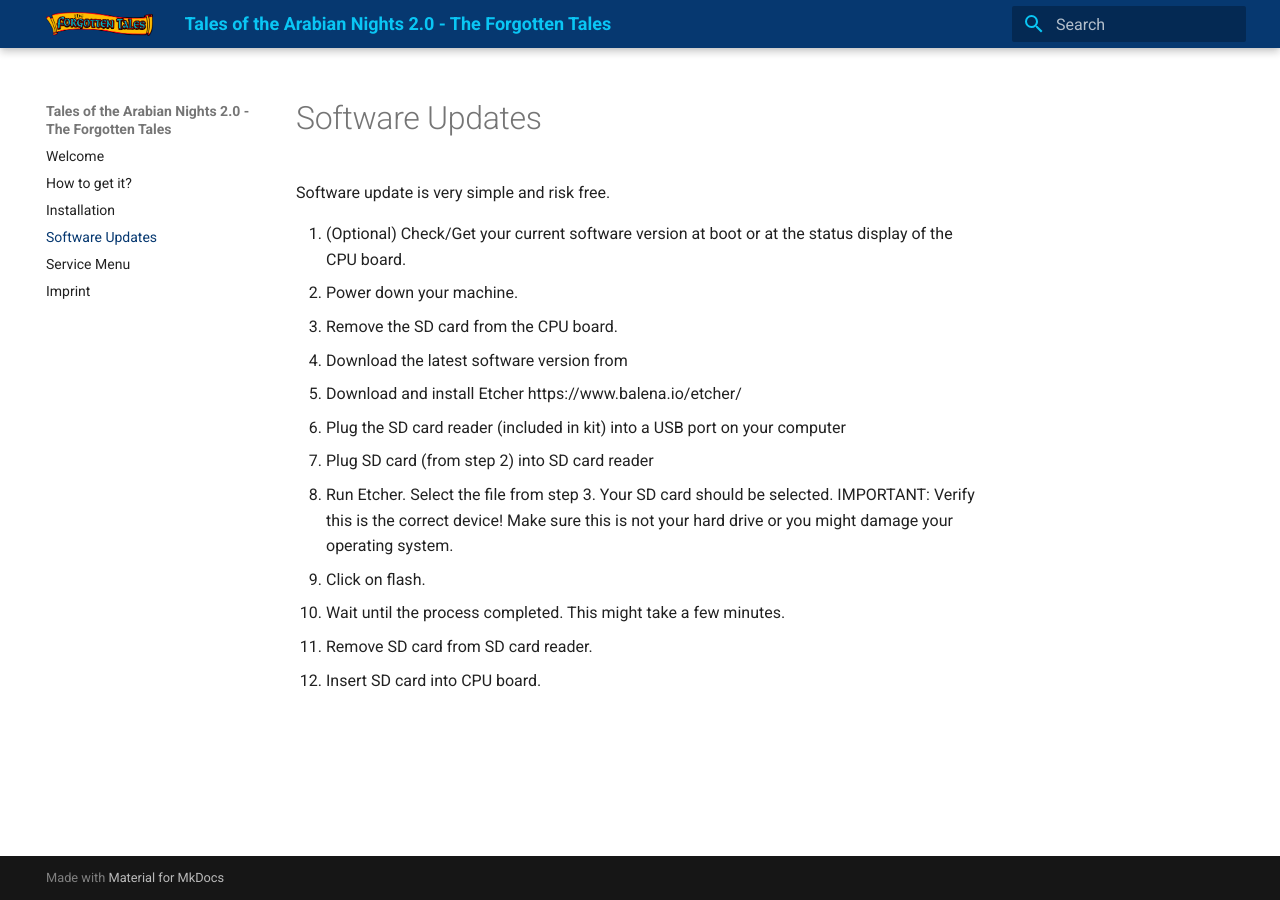
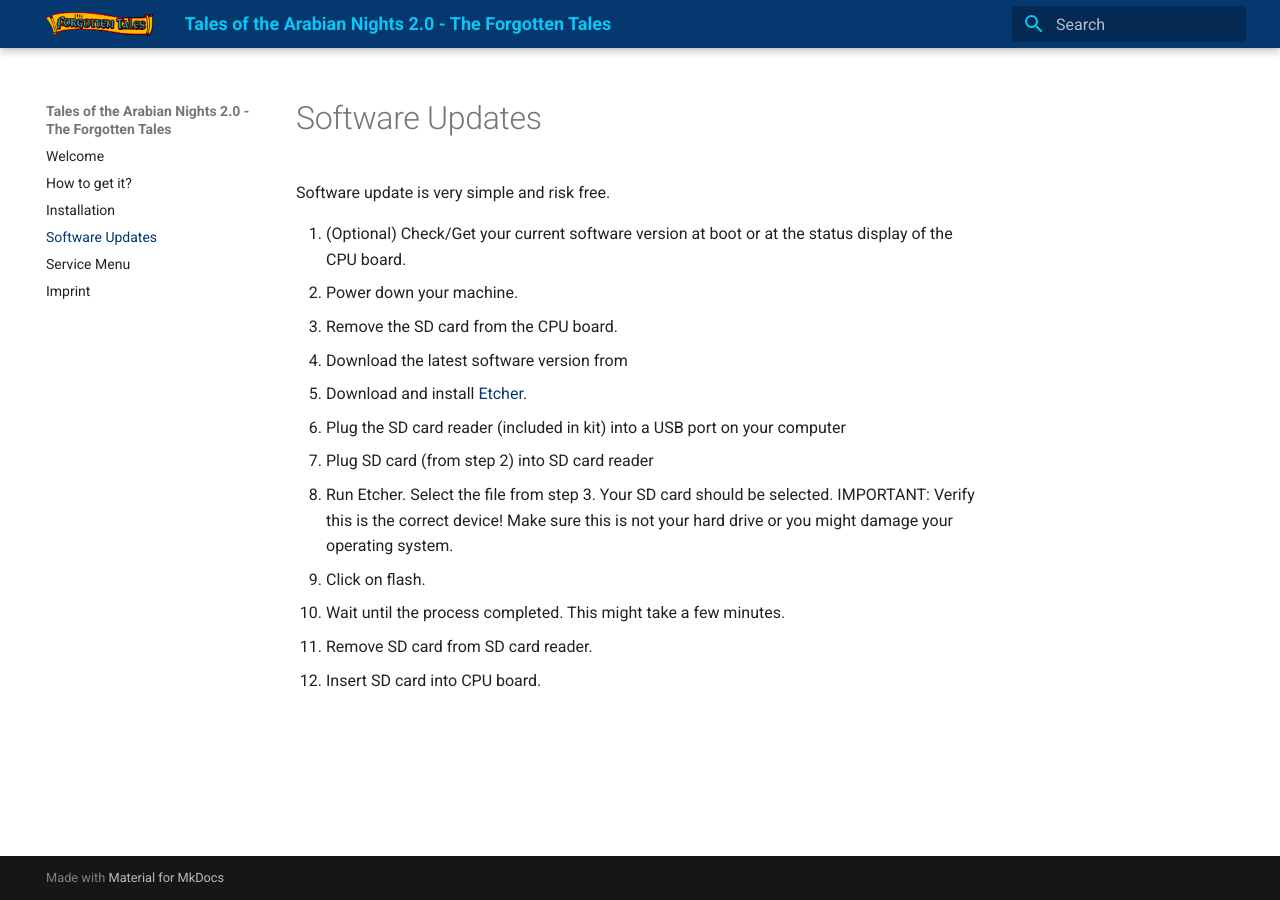
Before and after one commit to totan-forgottentales/totan-forgottentales, an MkDocs documentation site: the page built from docs/software_updates.md, in a window 1280 px wide. Built offline with MkDocs 1.6.1 and Material for MkDocs 9.7.7, drawn with Linux system fonts in a browser that asks for light colours.

Commit message:
improve links

```diff
--- a/docs/software_updates.md
+++ b/docs/software_updates.md
@@ -6,7 +6,7 @@ Software update is very simple and risk free.
 1. Power down your machine.
 2. Remove the SD card from the CPU board.
 3. Download the latest software version from
-4. Download and install Etcher https://www.balena.io/etcher/
+4. Download and install [Etcher](https://www.balena.io/etcher/).
 5. Plug the SD card reader (included in kit) into a USB port on your computer
 6. Plug SD card (from step 2) into SD card reader
 7. Run Etcher. Select the file from step 3. Your SD card should be selected. IMPORTANT: Verify this is the correct device! Make sure this is not your hard drive or you might damage your operating system.
```
Also changed, not shown: docs/how_to_get_it.md (+1 -1 lines).
